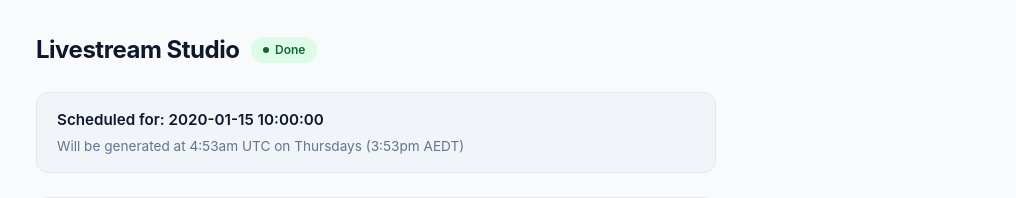
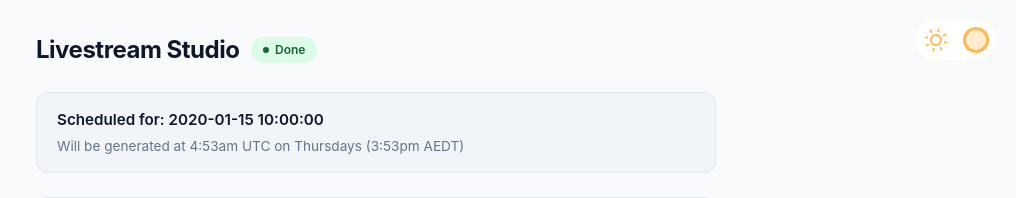
Before and after one commit to Jesse-Donald/livestream-sheduler, a Flask app: template templates/index.html in a window 1280 px wide. Shown: the top 198 px of the page, without its empty margins (264-1280 px from the left). Run offline with Flask 3, Linux system fonts and the light colour scheme; the template is opened without the code that fills it: values that come from a table or form of the project are taken from there, most other values are stand-ins (such as "Sample title", 1, 10 or a date in 2020).

Commit message:
add dark mode

```diff
--- a/templates/index.html
+++ b/templates/index.html
@@ -288,6 +318,113 @@
     .auth-form input[type="submit"]:hover {
       background-color: #1d4ed8;
     }
+/* Theme Switch Container (Top-Right Corner) */
+.theme-switch-wrapper {
+  position: fixed;
+  top: 1.25rem;
+  right: 1.25rem;
+  z-index: 100;
+  /* Controls the overall size of the switch */
+  font-size: 4px;
+  cursor: pointer;
+}
+
+@media screen and (max-width: 1000px) {
+  .theme-switch-wrapper {
+    font-size: 7px;
+  }
+}
+
+.toggle-checkbox {
+  position: absolute;
+  opacity: 0;
+  cursor: pointer;
+  height: 0;
+  width: 0;
+}
+
+.toggle-slot {
+  position: relative;
+  height: 10em;
+  width: 20em;
+  border: 2px solid var(--border-tile);
+  border-radius: 10em;
+  background-color: #ffffff;
+  box-shadow: var(--shadow-tile);
+  transition: background-color 250ms, border-color 250ms;
+}
+
+.toggle-checkbox:checked ~ .toggle-slot {
+  background-color: #374151;
+}
+
+.toggle-button {
+  transform: translate(11.75em, 1.75em);
+  position: absolute;
+  height: 6.5em;
+  width: 6.5em;
+  border-radius: 50%;
+  background-color: #ffeccf;
+  box-shadow: inset 0px 0px 0px 0.75em #ffbb52;
+  transition: background-color 250ms, border-color 250ms, transform 500ms cubic-bezier(.26,2,.46,.71);
+}
+
+.toggle-checkbox:checked ~ .toggle-slot .toggle-button {
+  background-color: #485367;
+  box-shadow: inset 0px 0px 0px 0.75em #ffffff;
+  transform: translate(1.75em, 1.75em);
+}
+
+.sun-icon, .moon-icon {
+  position: absolute;
+  inset: 0;
+  height: 6em;
+  width: 6em;
+}
+
+.sun-icon {
+  color: #ffbb52;
+}
+
+.sun-icon-wrapper {
+  position: absolute;
+  height: 6em;
+  width: 6em;
+  opacity: 1;
+  transform: translate(2em, 2em) rotate(15deg);
+  transform-origin: 50% 50%;
+  transition: opacity 150ms, transform 500ms cubic-bezier(.26,2,.46,.71);
+}
+
+.toggle-checkbox:checked ~ .toggle-slot .sun-icon-wrapper {
+  opacity: 0;
+  transform: translate(3em, 2em) rotate(0deg);
+}
+
+.moon-icon {
+  color: #ffffff;
+}
+
+.moon-icon-wrapper {
+  position: absolute;
+  height: 6em;
+  width: 6em;
+  opacity: 0;
+  transform: translate(11em, 2em) rotate(0deg);
+  transform-origin: 50% 50%;
+  transition: opacity 150ms, transform 500ms cubic-bezier(.26,2.5,.46,.71);
+}
+
+.toggle-checkbox:checked ~ .toggle-slot .moon-icon-wrapper {
+  opacity: 1;
+  transform: translate(12em, 2em) rotate(-15deg);
+}
+
+/* Focus ring for keyboard accessibility */
+.toggle-checkbox:focus-visible ~ .toggle-slot {
+  outline: 3px solid var(--accent);
+  outline-offset: 2px;
+}
   </style>
 </head>
 <body>
@@ -378,6 +515,50 @@
     {% endif %}
     {% endblock %}
   </div>
+<label class="theme-switch-wrapper" aria-label="Toggle dark mode">
+  <input id="theme-toggle" class="toggle-checkbox" type="checkbox" />
+  <div class="toggle-slot">
+    <div class="sun-icon-wrapper">
+      <svg class="sun-icon" viewBox="0 0 24 24" fill="none" stroke="currentColor" stroke-width="2" stroke-linecap="round" stroke-linejoin="round">
+        <circle cx="12" cy="12" r="5"></circle>
+        <line x1="12" y1="1" x2="12" y2="3"></line>
+        <line x1="12" y1="21" x2="12" y2="23"></line>
+        <line x1="4.22" y1="4.22" x2="5.64" y2="5.64"></line>
+        <line x1="18.36" y1="18.36" x2="19.78" y2="19.78"></line>
+        <line x1="1" y1="12" x2="3" y2="12"></line>
+        <line x1="21" y1="12" x2="23" y2="12"></line>
+        <line x1="4.22" y1="19.78" x2="5.64" y2="18.36"></line>
+        <line x1="18.36" y1="5.64" x2="19.78" y2="4.22"></line>
+      </svg>
+    </div>
+    <div class="toggle-button"></div>
+    <div class="moon-icon-wrapper">
+      <svg class="moon-icon" viewBox="0 0 24 24" fill="none" stroke="currentColor" stroke-width="2" stroke-linecap="round" stroke-linejoin="round">
+        <path d="M21 12.79A9 9 0 1 1 11.21 3 7 7 0 0 0 21 12.79z"></path>
+      </svg>
+    </div>
+  </div>
+</label>
+<script>
+  const themeCheckbox = document.getElementById("theme-toggle");
+  const root = document.documentElement;
 
+  // Sync initial checkbox state with saved or OS theme
+  const savedTheme = localStorage.getItem("theme");
+  const systemDark = window.matchMedia("(prefers-color-scheme: dark)").matches;
+  const isDark = savedTheme ? savedTheme === "dark" : systemDark;
+
+  if (savedTheme) {
+    root.setAttribute("data-theme", savedTheme);
+  }
+  themeCheckbox.checked = isDark;
+
+  // Listen for toggle changes
+  themeCheckbox.addEventListener("change", () => {
+    const nextTheme = themeCheckbox.checked ? "dark" : "light";
+    root.setAttribute("data-theme", nextTheme);
+    localStorage.setItem("theme", nextTheme);
+  });
+</script>
 </body>
 </html>
```
Also changed, not shown: other parts of templates/index.html (+35 -5 lines).
